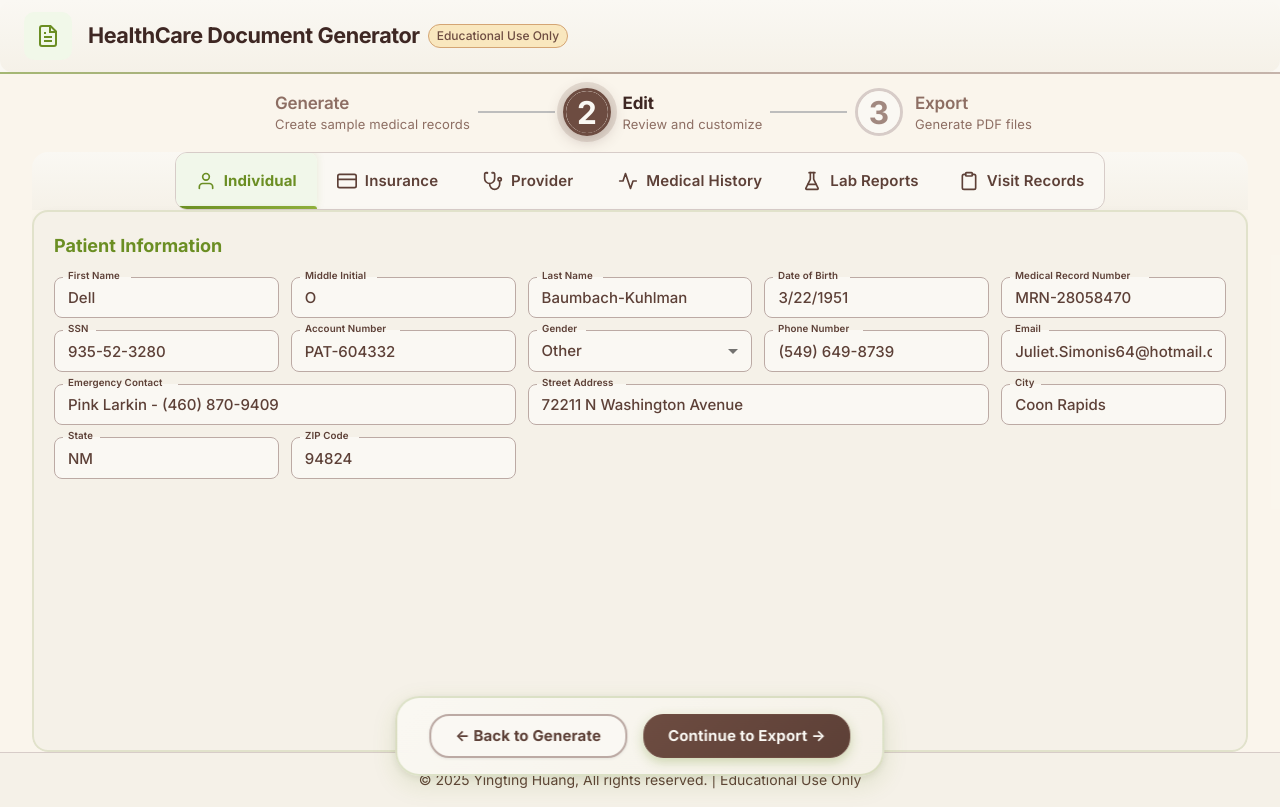
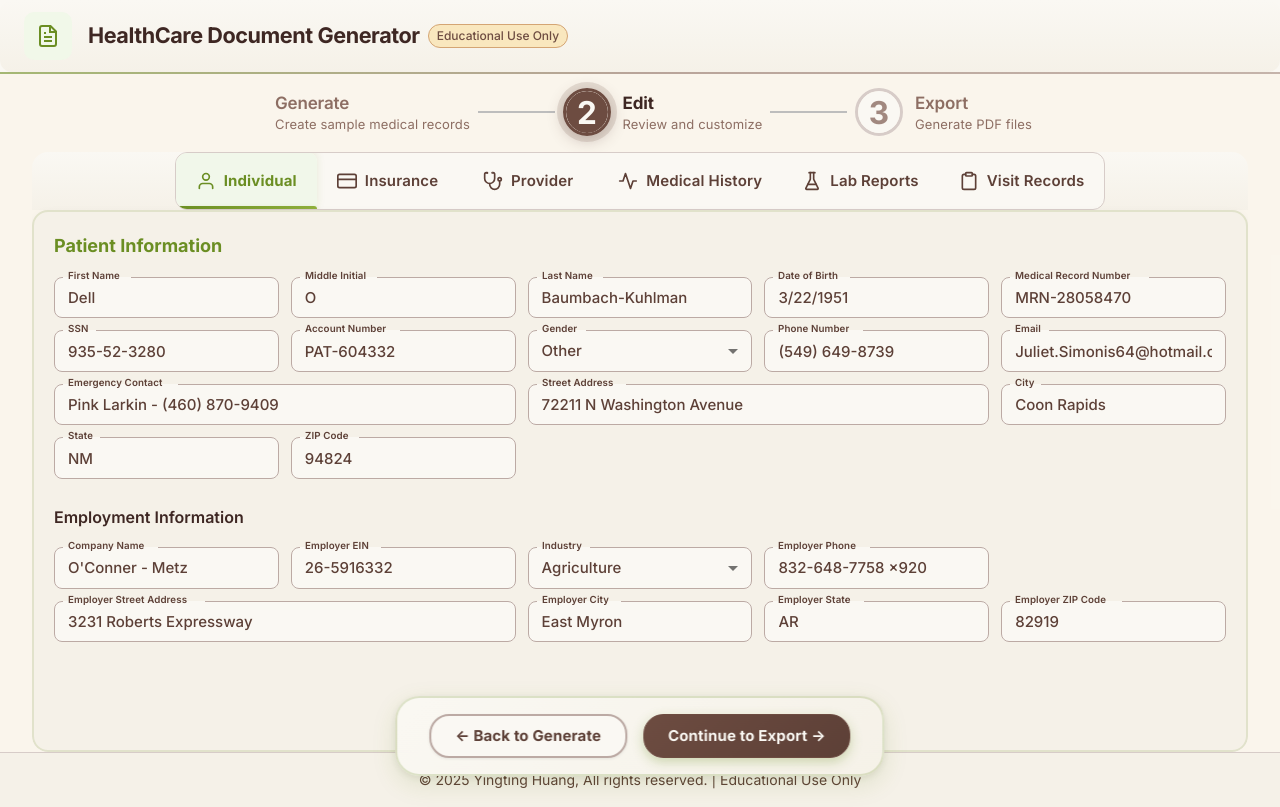
Before and after one commit to huangyingting/react-pdf-reports, a React (Vite) app: page / in a window 1280 px wide. Both pictures are taken after a click on the button "Generate & Continue →". Built offline with nearby package versions, Linux system fonts and the light colour scheme; some icons are missing.

Commit message:
feat: update W-2 and PassportDocument components to use individual data; enhance data handling in forms

```diff
--- a/src/App.tsx
+++ b/src/App.tsx
@@ -269,7 +269,8 @@ function App() {
     if (activeReportType === 'passport') {
       return (
         <PassportDocument
-          data={generatedData.passport}
+          individual={generatedData.individual}
+          passport={generatedData.passport}
           fontFamily={fontFamilyStyle}
         />
       );
@@ -278,7 +279,8 @@ function App() {
     if (activeReportType === 'w2') {
       return (
         <W2Form
-          data={generatedData.w2}
+          individual={generatedData.individual}
+          w2={generatedData.w2}
           fontFamily={fontFamilyStyle}
         />
       );
@@ -579,7 +581,8 @@ function App() {
                 fontFamily={fontFamilies.find(f => f.value === fontFamily)?.css || "'Arial', sans-serif"}
               />
               <PassportDocument
-                data={generatedData.passport}
+                individual={generatedData.individual}
+                passport={generatedData.passport}
                 fontFamily={fontFamilies.find(f => f.value === fontFamily)?.css || "'Arial', sans-serif"}
               />
               {/* Laboratory Reports */}
--- a/src/components/EditDataStep.tsx
+++ b/src/components/EditDataStep.tsx
@@ -2,7 +2,7 @@ import React, { useState, useEffect } from 'react';
 import { Box, Typography, Tabs, Tab, Button, TextField, Select, MenuItem, FormControl, InputLabel, Accordion, AccordionSummary, AccordionDetails } from '@mui/material';
 import { ExpandMore as ExpandMoreIcon, Add as AddIcon, Delete as DeleteIcon } from '@mui/icons-material';
 import { GeneratedData, Individual, InsuranceInfo, Provider, MedicalHistory, VisitReport, LabReport, LabTestType, ChronicCondition, DiscontinuedMedication, SurgicalHistory, FamilyHistory } from '../utils/zodSchemas';
-import { MEDICAL_SPECIALTIES } from '../utils/dataGenerator';
+import { MEDICAL_SPECIALTIES, INDUSTRIES } from '../utils/dataGenerator';
 import { StepContainer, SectionTitle, FormGrid, TabContent, LoadingSpinner, FloatingActionBar, SubTitle } from './SharedComponents';
 import * as styles from '../styles/commonStyles';
 
@@ -650,6 +650,85 @@ const PatientInfoSection: React.FC<PatientInfoSectionProps> = ({ data, onChange
         size="small"
       />
     </FormGrid>
+
+    <SubTitle sx={{ mt: 3, mb: 2 }}>
+      Employment Information
+    </SubTitle>
+
+    <FormGrid>
+      <TextField
+        label="Company Name"
+        value={data.companyName || ''}
+        onChange={(e) => onChange('companyName', e.target.value)}
+        fullWidth
+        size="small"
+      />
+
+      <TextField
+        label="Employer EIN"
+        value={data.employerEIN || ''}
+        onChange={(e) => onChange('employerEIN', e.target.value)}
+        placeholder="XX-XXXXXXX"
+        fullWidth
+        size="small"
+      />
+
+      <FormControl fullWidth size="small">
+        <InputLabel>Industry</InputLabel>
+        <Select
+          value={data.employerIndustry || ''}
+          onChange={(e) => onChange('employerIndustry', e.target.value)}
+          label="Industry"
+        >
+          <MenuItem value="">Select...</MenuItem>
+          {INDUSTRIES.map((industry) => (
+            <MenuItem key={industry} value={industry}>{industry}</MenuItem>
+          ))}
+        </Select>
+      </FormControl>
+
+      <TextField
+        label="Employer Phone"
+        value={data.employerPhone || ''}
+        onChange={(e) => onChange('employerPhone', e.target.value)}
+        fullWidth
+        size="small"
+      />
+
+      <TextField
+        label="Employer Street Address"
+        value={data.employerAddress?.street || ''}
+        onChange={(e) => onChange('employerAddress.street', e.target.value)}
+        fullWidth
+        size="small"
+        sx={{ gridColumn: 'span 2' }}
+      />
+
+      <TextField
+        label="Employer City"
+        value={data.employerAddress?.city || ''}
+        onChange={(e) => onChange('employerAddress.city', e.target.value)}
+        fullWidth
+        size="small"
+      />
+
+      <TextField
+        label="Employer State"
+        value={data.employerAddress?.state || ''}
+        onChange={(e) => onChange('employerAddress.state', e.target.value)}
+        inputProps={{ maxLength: 2 }}
+        fullWidth
+        size="small"
+      />
+
+      <TextField
+        label="Employer ZIP Code"
+        value={data.employerAddress?.zipCode || ''}
+        onChange={(e) => onChange('employerAddress.zipCode', e.target.value)}
+        fullWidth
+        size="small"
+      />
+    </FormGrid>
   </Box>
 );
 
--- a/src/reports/passport/PassportDocument.tsx
+++ b/src/reports/passport/PassportDocument.tsx
@@ -1,18 +1,19 @@
 import React from 'react';
 import './PassportDocument.css';
-import { Passport } from '../../utils/zodSchemas';
+import { Individual, Passport } from '../../utils/zodSchemas';
 
 interface PassportDocumentProps {
-  data: Passport;
+  individual: Individual
+  passport: Passport;
   fontFamily?: string;
 }
 
 const PassportDocument: React.FC<PassportDocumentProps> = ({
-  data,
+  individual,
+  passport,
   fontFamily = "'Arial', sans-serif"
 }) => {
-  // Extract individual from passport data
-  const individual = data.individual;
+
 
   // Select a random user photo (1-4)
   const photoIndex = Math.floor(Math.random() * 4) + 1;
@@ -83,7 +84,7 @@ const PassportDocument: React.FC<PassportDocumentProps> = ({
               </div>
               <div className="header-field-wide">
                 <div className="header-label">Passport No. / Nº de passeport / No. de Pasaporte</div>
-                <div className="header-value-large">{data.passportNumber}</div>
+                <div className="header-value-large">{passport.passportNumber}</div>
               </div>
             </div>
 
@@ -125,13 +126,13 @@ const PassportDocument: React.FC<PassportDocumentProps> = ({
                 {/* Date of Issue */}
                 <div className="data-field">
                   <div className="data-label">Date of issue / Date de délivrance / Fecha de expedición</div>
-                  <div className="data-value">{formatDateForPassport(data.issuanceDate)}</div>
+                  <div className="data-value">{formatDateForPassport(passport.issuanceDate)}</div>
                 </div>
 
                 {/* Date of Expiry */}
                 <div className="data-field">
                   <div className="data-label">Date of expiration / Date d'expiration / Fecha de caducidad</div>
-                  <div className="data-value">{formatDateForPassport(data.expiryDate)}</div>
+                  <div className="data-value">{formatDateForPassport(passport.expiryDate)}</div>
                 </div>
 
                 {/* Endorsements */}
@@ -163,8 +164,8 @@ const PassportDocument: React.FC<PassportDocumentProps> = ({
 
         {/* Machine Readable Zone */}
         <div className="mrz">
-          <div className="mrz-line">{data.mrzLine1}</div>
-          <div className="mrz-line">{data.mrzLine2}</div>
+          <div className="mrz-line">{passport.mrzLine1}</div>
+          <div className="mrz-line">{passport.mrzLine2}</div>
         </div>
         </div>
       </div>
--- a/src/utils/dataGenerator.ts
+++ b/src/utils/dataGenerator.ts
@@ -22,7 +22,6 @@ import {
   VitalSigns,
   VisitReport,
   VisitNote,
-  InsurancePolicy,
   CMS1500,
   Insured,
   Subscriber,
@@ -1999,17 +1998,6 @@ function calculateBMI(weight: number, height: string): string {
   return bmi.toFixed(1);
 }
 
-// ============================================================================
-// GENERATOR FUNCTIONS - DOCUMENT ASSEMBLY
-// ============================================================================
-
-export const generateInsurancePolicy = (individual: Individual, insuranceInfo: InsuranceInfo): InsurancePolicy => {
-  return {
-    individual: individual,
-    insuranceInfo: insuranceInfo
-  };
-}
-
 export const generateCMS1500 = (individual: Individual, insuranceInfo: InsuranceInfo, provider: Provider): CMS1500 => {
 
   const result: CMS1500 = {
@@ -2026,7 +2014,7 @@ export const generateCMS1500 = (individual: Individual, insuranceInfo: Insurance
   return result;
 };
 
-export const generateW2 = (individual: Individual): W2 => {
+export const generateW2 = (_individual: Individual): W2 => {
   const currentYear = new Date().getFullYear();
   const previousYear = currentYear - 1;
 
@@ -2064,16 +2052,6 @@ export const generateW2 = (individual: Individual): W2 => {
   }
 
   return {
-    // Employee Information
-    employeeSSN: individual.ssn,
-    employeeName: `${individual.firstName} ${individual.lastName}`,
-    employeeAddress: individual.address,
-
-    // Employer Information (extracted from individual)
-    employerEIN: individual.employerEIN,
-    employerName: individual.companyName,
-    employerAddress: individual.employerAddress,
-
     // Wage and Tax Information
     taxYear: previousYear.toString(),
     wages: annualWages.toFixed(2),
@@ -2140,7 +2118,6 @@ export const generatePassport = (individual: Individual): Passport => {
   const mrzLine2 = `${passportNumber}7USA${birthDate}${individual.gender === 'Female' ? 'F' : 'M'}${expiryDateMrz}${checkDigits}<<<<<<<<`;
 
   return {
-    individual,
     passportNumber,
     issuanceDate: issuanceDateISO,
     expiryDate: expiryDateISO,
--- a/src/utils/zodSchemas.ts
+++ b/src/utils/zodSchemas.ts
@@ -259,16 +259,6 @@ export const VisitReportsSchema = z.array(VisitReportSchema).describe('Array of
 // ============================================================================
 
 export const W2Schema = z.object({
-  // Employee Information
-  employeeSSN: z.string().describe('Employee Social Security Number in XXX-XX-XXXX format'),
-  employeeName: z.string().describe('Employee full name (FirstName LastName)'),
-  employeeAddress: AddressSchema.describe('Employee address'),
-
-  // Employer Information
-  employerEIN: z.string().describe('Employer Identification Number in XX-XXXXXXX format'),
-  employerName: z.string().describe('Employer name'),
-  employerAddress: AddressSchema.describe('Employer address'),
-
   // Wage and Tax Information
   taxYear: z.string().describe('Tax year (YYYY format)'),
   wages: z.string().describe('Wages, tips, other compensation (Box 1)'),
@@ -301,8 +291,6 @@ export const W2Schema = z.object({
 });
 
 export const PassportSchema = z.object({
-  individual: IndividualSchema.describe('Individual passport holder information'),
-
   // Passport Identification
   passportNumber: z.string().describe('Passport number (9 digits, typically starting with 5-6)'),
 
```
Also changed, not shown: src/reports/w2/W2Form.tsx (+35 -34 lines).
